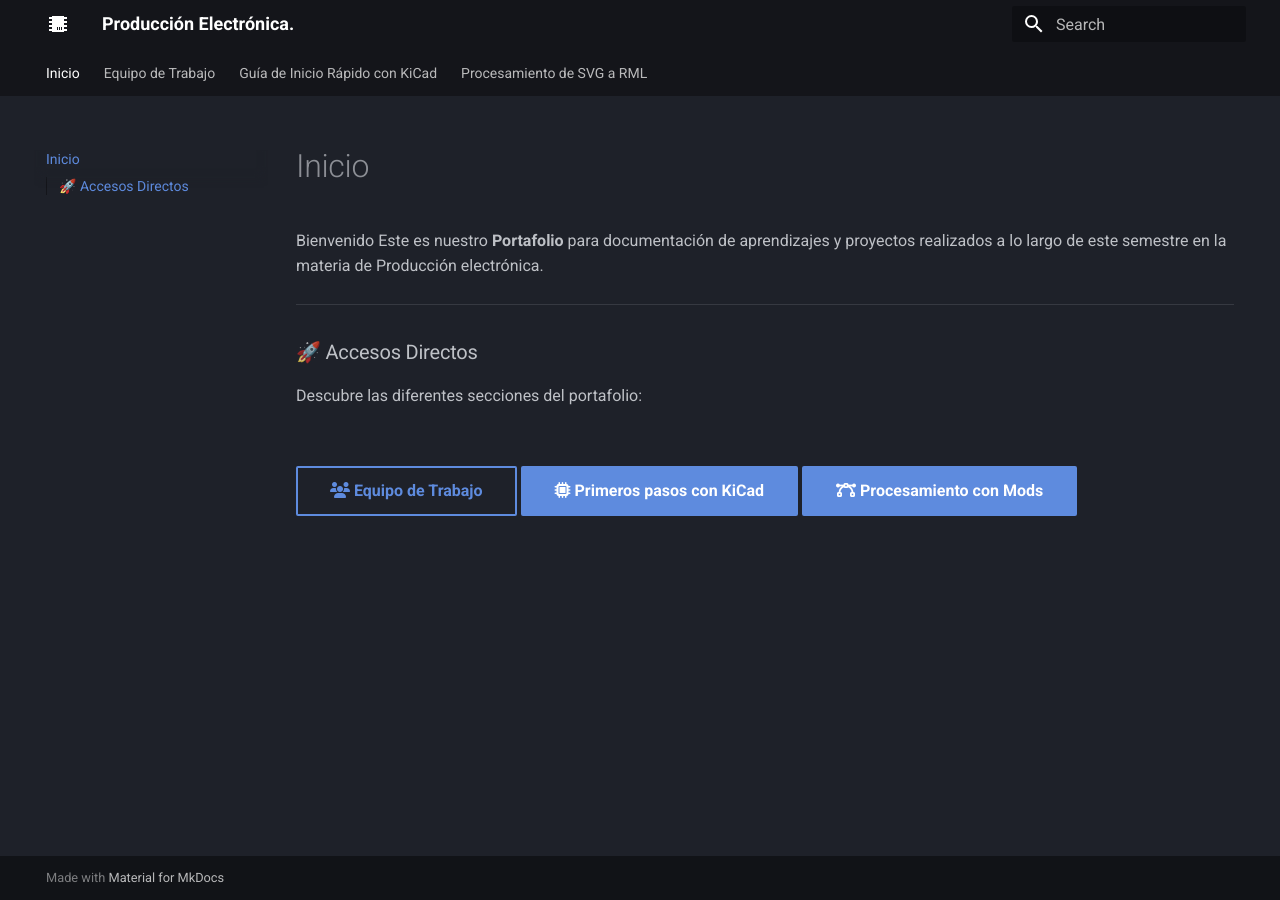
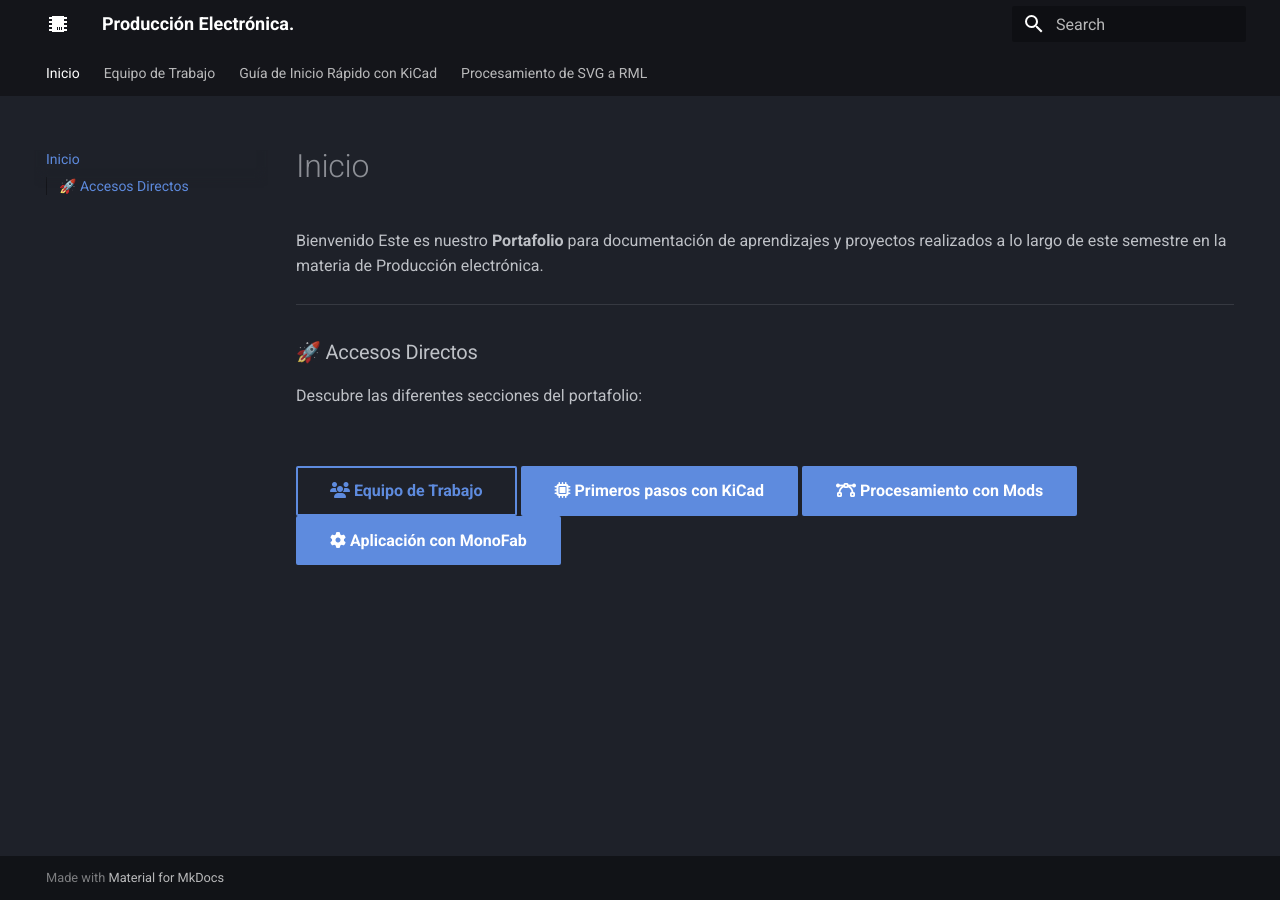
Before and after one commit to Joy-2307/Producci-n-Electr-nica-JIGR, an MkDocs documentation site: the page built from docs/index.md, in a window 1280 px wide. Built offline with MkDocs 1.6.1 and Material for MkDocs 9.7.7, drawn with Linux system fonts in a browser that asks for light colours.

Commit message:
Update index.md

```diff
--- a/docs/index.md
+++ b/docs/index.md
@@ -13,3 +13,4 @@ Descubre las diferentes secciones del portafolio:
 [<i class="fa-solid fa-users"></i> Equipo de Trabajo](Equipo de trabajo.md){ .md-button }
 [<i class="fa-solid fa-microchip"></i> Primeros pasos con KiCad](Primeros pasos Kicad.md){ .md-button .md-button--primary }
 [<i class="fa-solid fa-bezier-curve"></i> Procesamiento con Mods](Mods CE.md){ .md-button .md-button--primary }
+[<i class="fa-solid fa-gear"></i> Aplicación con MonoFab](Roland MonoFab.md){ .md-button .md-button--primary }
```
